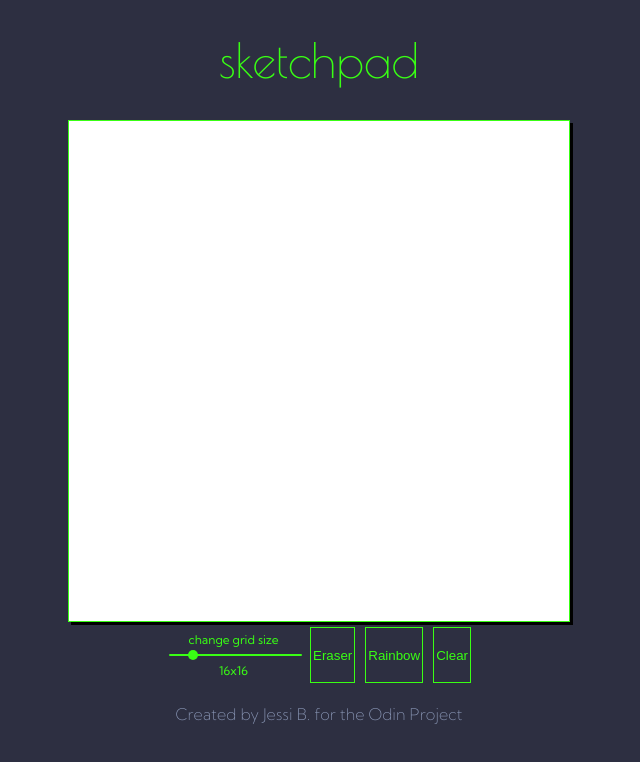
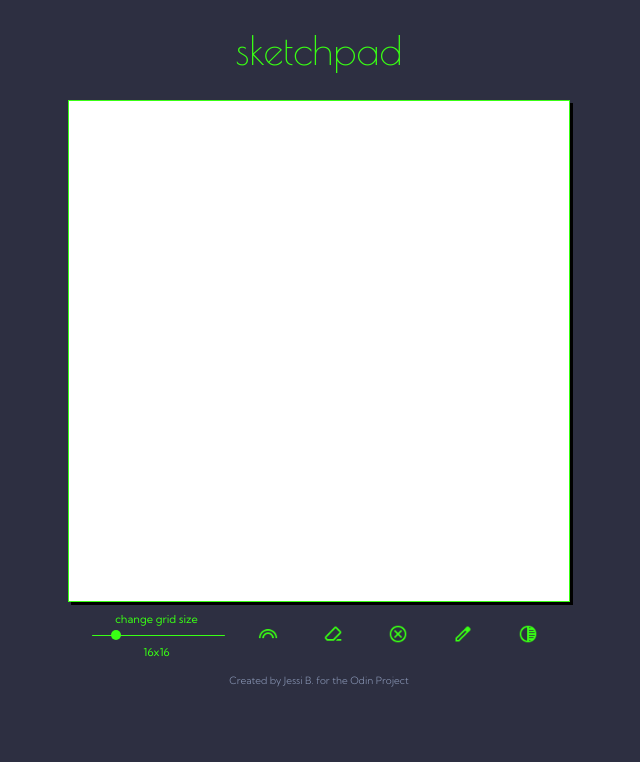
Before and after one commit to baumjessi/etch-a-sketch, a plain HTML site: page index.html in a window 1280 px wide. Shown: the whole page, without its empty margins (321-961 px from the left). Drawn offline with nearby package versions, Linux system fonts and the light colour scheme.

Commit message:
Add icons and update JS events for pen tool
Add icons to HTML from Google Fonts to enhance UX. Style them with CSS.
Add event listeners & switch to pen tool to listen for mousedown &
mouseup to activate/terminate the tool. The pen tool is glitchy, and it
sometimes does not stop once the mouse is lifted. Debugging this will
be targeted next.

```diff
--- a/index.html
+++ b/index.html
@@ -25,9 +25,21 @@
             <input type="range" min="1" max="100" value="16" class="slider"></input>
             <div class="slider-text">16x16</div>
         </div>
-        <button>Eraser</button>
-        <button>Rainbow</button>
-        <button>Clear</button>
+        <button>
+            <img src="./images/rainbow.png" class="button-img">
+        </button>
+        <button>
+            <img src="./images/eraser.png" class="button-img">
+        </button>
+        <button>
+            <img src="./images/clear.png" class="button-img">
+        </button>
+        <button>
+            <img src="./images/pen.png" class="button-img">
+        </button>
+        <button>
+            <img src="./images/opacity.png" class="button-img">
+        </button>
     </div>
     <p>Created by Jessi B. for the Odin Project</p>
     <script src="main.js"></script>
--- a/main.js
+++ b/main.js
@@ -1,6 +1,6 @@
 let container = document.getElementById("container");
 let column;
-let columnNumber = 100;
+let columnNumber = 16;
 
 for (let i = 0; i < columnNumber; i++) {
     column = document.createElement('div');
@@ -10,7 +10,6 @@ for (let i = 0; i < columnNumber; i++) {
 
 let allColumns = document.querySelectorAll(".column");
 const columnArray = Array.from(allColumns);
-console.log(columnArray);
 
 columnArray.forEach(element => {
     for (let i = 0; i < columnNumber; i++) {
@@ -22,19 +21,24 @@ columnArray.forEach(element => {
 );
 
 let cells = document.getElementsByClassName("cell");
-console.log(cells);
-
 cellArray = Array.from(cells);
-
-let isMouseDown = false;
-
-document.addEventListener("mousedown", event => {
-    isMouseDown = true;
-    console.log('mouse is down');
-});
+let isMouseDown;
 
 cellArray.forEach((cell)=> {
-    cell.addEventListener("", event => {
-        event.target.style.backgroundColor = "black";
-    })
-});
+    cell.addEventListener("mouseenter", event => {
+        cell.addEventListener("mousedown", e =>  {
+            isMouseDown = 2;
+            console.log("mouse down");
+    });
+    cell.addEventListener('mouseup', e => {
+            isMouseDown = 1;
+            console.log("mouse up");
+    });
+    switch(isMouseDown){
+        case 1:
+            break;
+        case 2:
+            cell.style.backgroundColor = "black";
+            break;
+        }
+            })});
--- a/style.css
+++ b/style.css
@@ -1,8 +1,6 @@
 html {
     background-color: #2D2F41;
 }
-
-
 
 #container {
     width: 500px;
@@ -17,7 +15,6 @@ html {
     box-shadow: black 3px 3px;
 }
 
-
 .column {
     display: flex;
     flex-grow: 1;
@@ -29,41 +26,50 @@ html {
     width: 100%;
     height: 100%;
     background-color: white;
-
 }
 
 .controls {
     display: flex;
     justify-content: center;
+    padding: 20px;
 }
 
 h1 {
     font-family: "Poiret One", sans-serif;
     color:  #39ff14;
-    font-size: 3em;
-    font-weight: 100;
+    font-weight: 200;
     text-align: center;
+    font-size: 40px;
+    padding-bottom: -5px;
 }
 
 p {
     font-family: "Kumbh Sans", sans-serif;
     color: #8B98B7;
-    font-size: 16px;
-    font-weight: 200;
+    font-size: 10px;
+    font-weight: 300;
     text-align: center;
 }
 
 #controls {
     display: flex;
     justify-content: center;
-    padding: 5px;
-    gap: 10px;
+    gap: 25px;
+    margin: 5px;
 }
+
 button {
-    color: #39ff14;
-    border: 1px solid #39ff14;
     background-color: #2D2F41;
-    padding: 2px;
+    padding: 10px;
+    border: none;
+}
+
+button:hover {
+    background-color: #2E3B55;
+}
+
+button:active {
+    background-color: #486581;
 
 }
 
@@ -71,13 +77,14 @@ button {
     display: flex;
     flex-direction: column;
     justify-content: center;
+    gap: 2px;
 }
 
 .slider {
     appearance: none;
     background: #39ff14;
     width: 100%;
-    height: 2px;
+    height: 1px;
     border: none;
     border-radius: 2px;
 }
@@ -87,7 +94,7 @@ button {
     width: 10px;
     height: 10px;
     background: #39ff14;
-    border: 2px #39ff14;;
+    border: 2px #39ff14;
     border-radius: 50%;
 }
 
@@ -96,5 +103,10 @@ button {
     color: #39ff14;
     text-align: center;
     padding: 5px;
-    font-size: 12px;
+    font-size: 11px;
 }
+
+.button-img {
+    width: 20px;
+    height: 20px;
+}
```
Also changed, not shown: images/clear.png (added), images/eraser.png (added), images/opacity.png (added), images/pen.png (added), images/rainbow.png (added).
